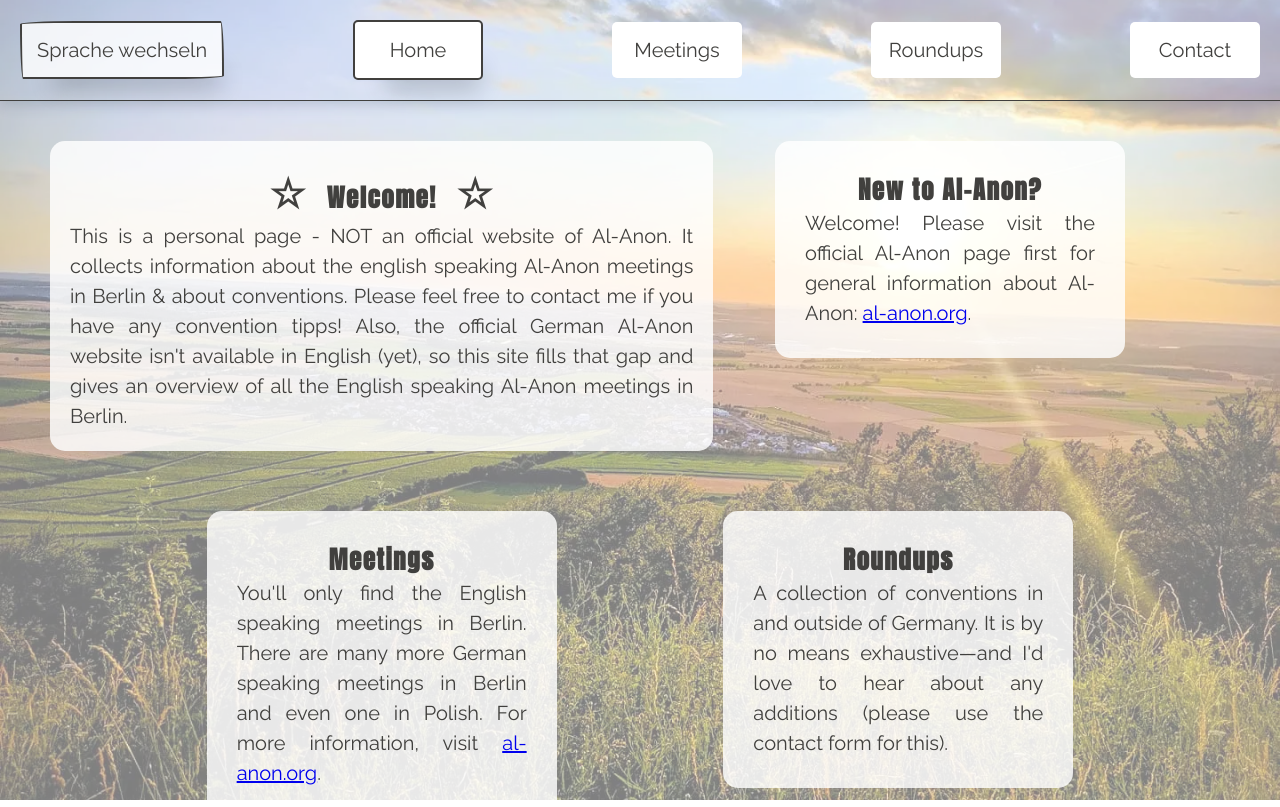
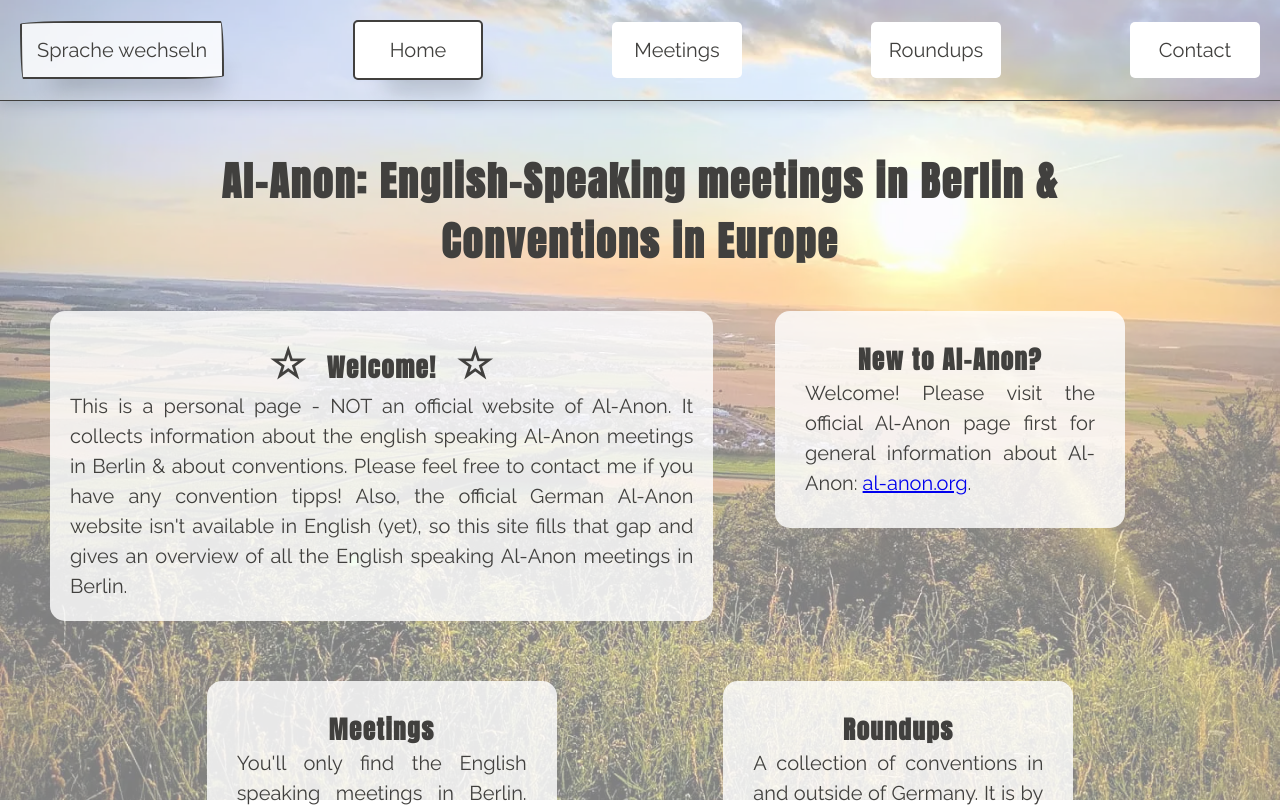
Before and after one commit to Footsteps/al-anon, a React (Vite) app: page / in a window 1280 px wide. Shown: the top 807 px of the page. Built offline with nearby package versions, Linux system fonts and the light colour scheme.

Commit message:
title appears again

```diff
--- a/src/assets/css/index.css
+++ b/src/assets/css/index.css
@@ -240,7 +240,6 @@
   color: var(--primary-color);
   text-align: center;
   letter-spacing: 1.5px;
-  margin: 0 0 15px 0;
 }
 
 h2 {
@@ -502,8 +501,8 @@
 
   h1 {
     letter-spacing: 2px;
-    margin: 2rem 10rem 0 10rem;
-    font-size: 3rem;
+    margin: 5rem 10rem 2rem 10rem;
+    font-size: 4rem;
   }
 
   h2 {
@@ -622,7 +621,7 @@
 @media (min-width: 1621px) {
   .home-container {
     grid-template-columns:1fr 3fr 3fr 3fr 1fr;
-    row-gap: 5rem;
+    row-gap: 2rem;
     grid-template-areas:
     ". welcome welcome welcome ."
     ". meetings newcomer conventions ."
--- a/src/data/text.js
+++ b/src/data/text.js
@@ -146,9 +146,9 @@
     home: {
       title: {
         mobile:
-          "Al-Anon: English speaking meetings in Berlin & European conventions",
+          "Al-Anon: English-Speaking meetings in Berlin & European conventions",
         desktop:
-          "Al-Anon: English speaking meetings in Berlin & Conventions in Europe",
+          "Al-Anon: English-Speaking meetings in Berlin & Conventions in Europe",
       },
 
       welcome: {
--- a/src/pages/Home.jsx
+++ b/src/pages/Home.jsx
@@ -4,12 +4,14 @@
 
 export default function Home({ language, isMobile }) {
   const t = text[language].home;
+  console.log(isMobile);
+  console.log(t.title.isMobile);
 
   return (
     <>
     <SEO {...seo.home}/>
     <main id="main-content" tabIndex={-1}>
-      <h1>{t.title[isMobile ? "isMobile" : "isDesktop"]}</h1>
+      <h1>{isMobile ? t.title.mobile : t.title.desktop}</h1>
       <div className="home-container">
         <section className=" section-card welcome">
           <h2>
```
